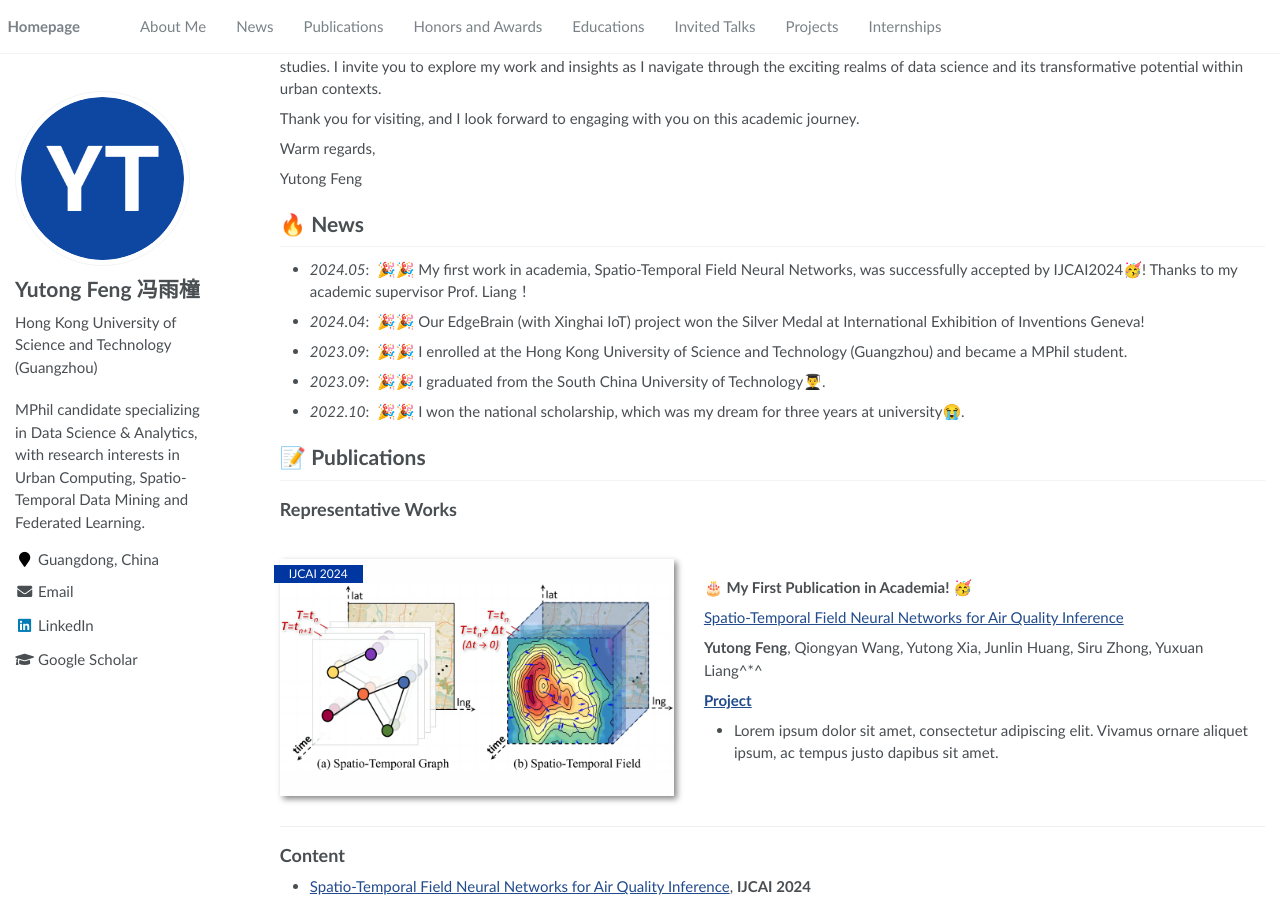
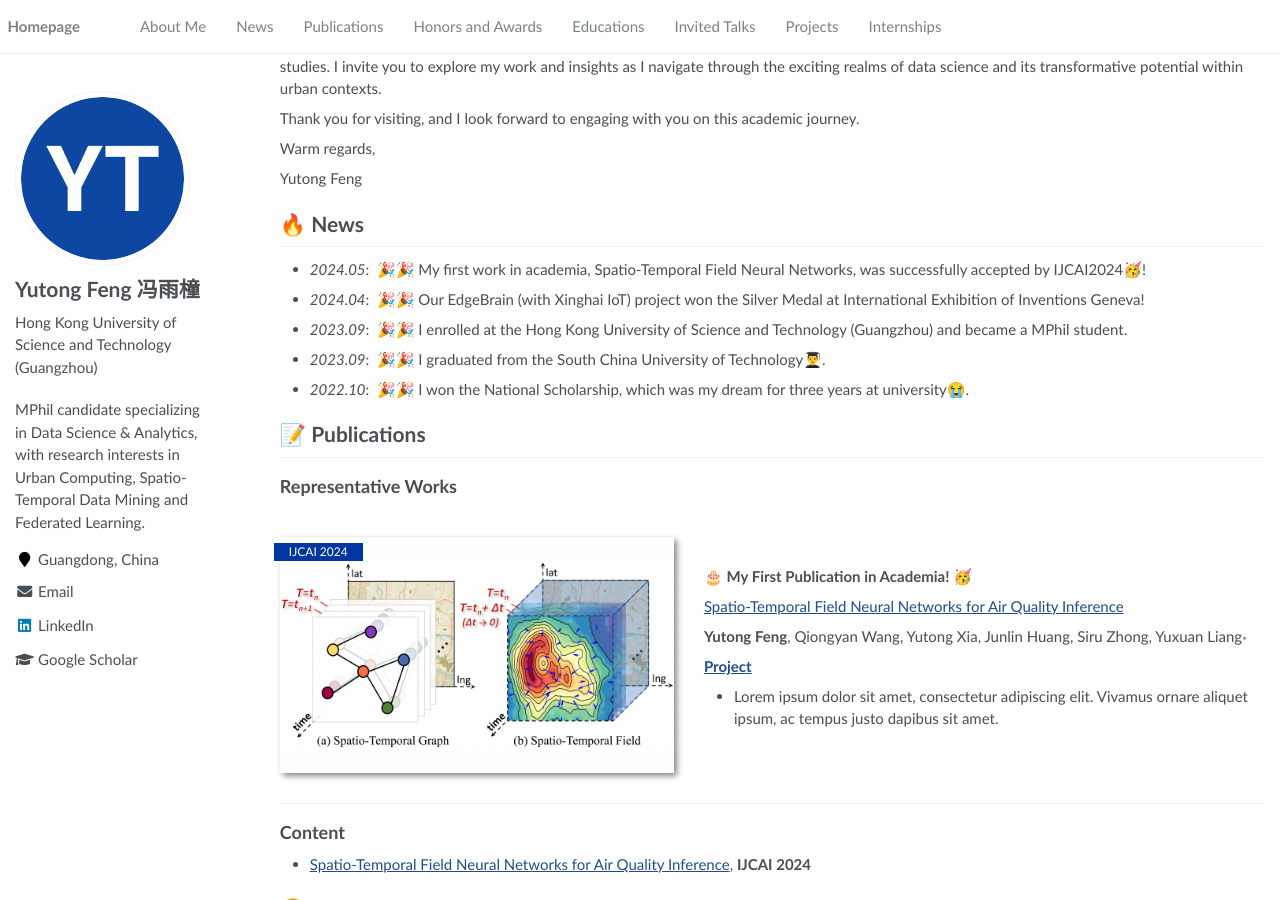
Before and after one commit to Yutong-Feng/yutong-feng.github.io, a Jekyll site: the page built from _pages/about.md, in a window 1280 px wide and 900 px high, scrolled down 472 px. Built offline with Jekyll 4.4.1, drawn with Linux system fonts in a browser that asks for light colours.

Commit message:
Fixed some formatting issues.

```diff
--- a/_pages/about.md
+++ b/_pages/about.md
@@ -43,11 +43,11 @@ Yutong Feng
 
 
 # 🔥 News
-- *2024.05*: &nbsp;🎉🎉 My first work in academia, Spatio-Temporal Field Neural Networks, was successfully accepted by IJCAI2024🥳! Thanks to my academic supervisor Prof. Liang！
+- *2024.05*: &nbsp;🎉🎉 My first work in academia, Spatio-Temporal Field Neural Networks, was successfully accepted by IJCAI2024🥳!
 - *2024.04*: &nbsp;🎉🎉 Our EdgeBrain (with Xinghai IoT) project won the Silver Medal at International Exhibition of Inventions Geneva!
 - *2023.09*: &nbsp;🎉🎉 I enrolled at the Hong Kong University of Science and Technology (Guangzhou) and became a MPhil student.
 - *2023.09*: &nbsp;🎉🎉 I graduated from the South China University of Technology👨‍🎓.
-- *2022.10*: &nbsp;🎉🎉 I won the national scholarship, which was my dream for three years at university😭.
+- *2022.10*: &nbsp;🎉🎉 I won the National Scholarship, which was my dream for three years at university😭.
 
 # 📝 Publications
 ## Representative Works
@@ -59,7 +59,7 @@ Yutong Feng
 <!-- [Spatio-Temporal Field Neural Networks for Air Quality Inference](https://openaccess.thecvf.com/content_cvpr_2016/papers/He_Deep_Residual_Learning_CVPR_2016_paper.pdf) -->
 [Spatio-Temporal Field Neural Networks for Air Quality Inference](https://github.com/Yutong-Feng/STFNN)
 
-**Yutong Feng**, Qiongyan Wang, Yutong Xia, Junlin Huang, Siru Zhong, Yuxuan Liang^*^
+**Yutong Feng**, Qiongyan Wang, Yutong Xia, Junlin Huang, Siru Zhong, Yuxuan Liang<sub>*</sub>
 
 [**Project**](https://github.com/Yutong-Feng/STFNN) <strong><span class='show_paper_citations' data='DhtAFkwAAAAJ:ALROH1vI_8AC'></span></strong>
 - Lorem ipsum dolor sit amet, consectetur adipiscing elit. Vivamus ornare aliquet ipsum, ac tempus justo dapibus sit amet.
```
